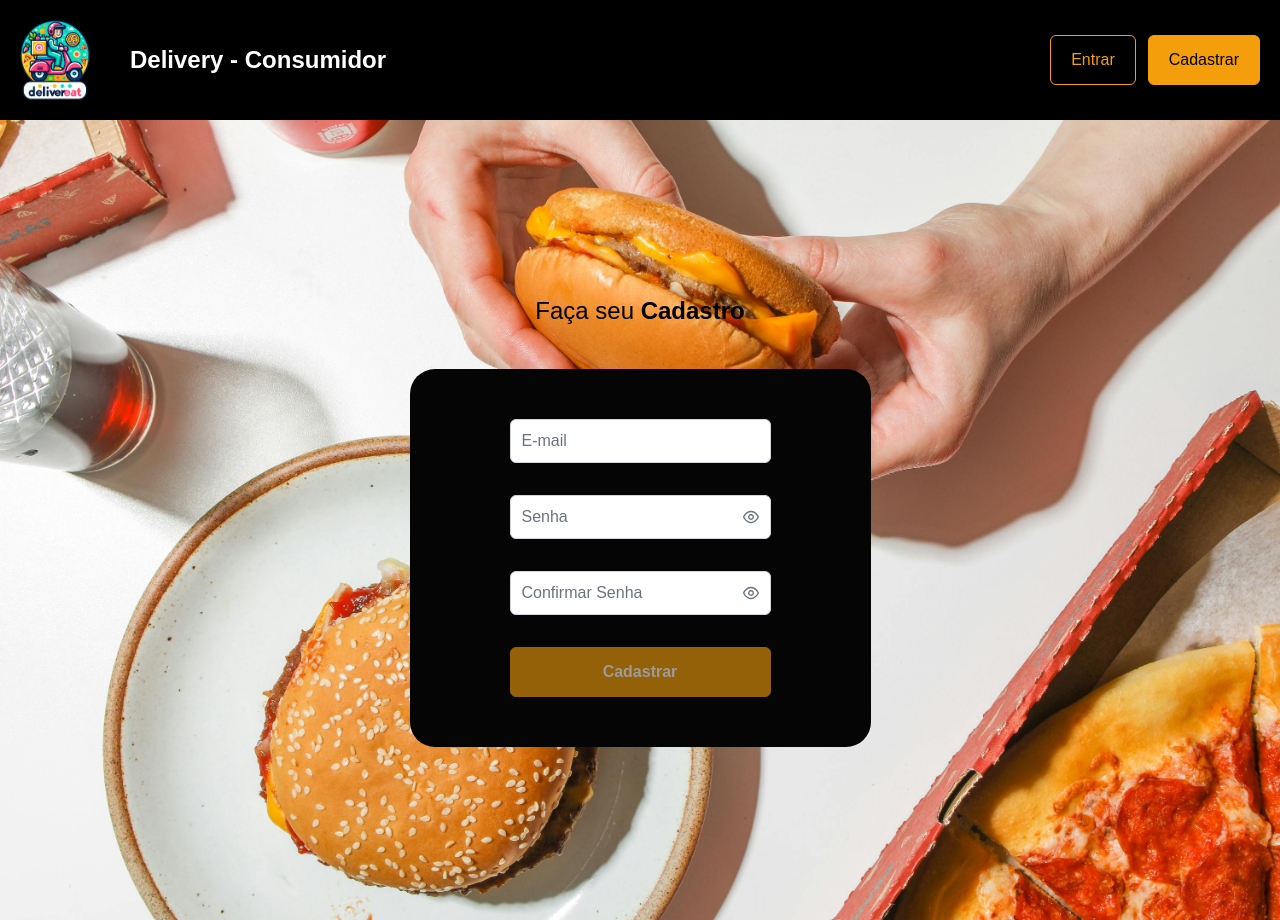
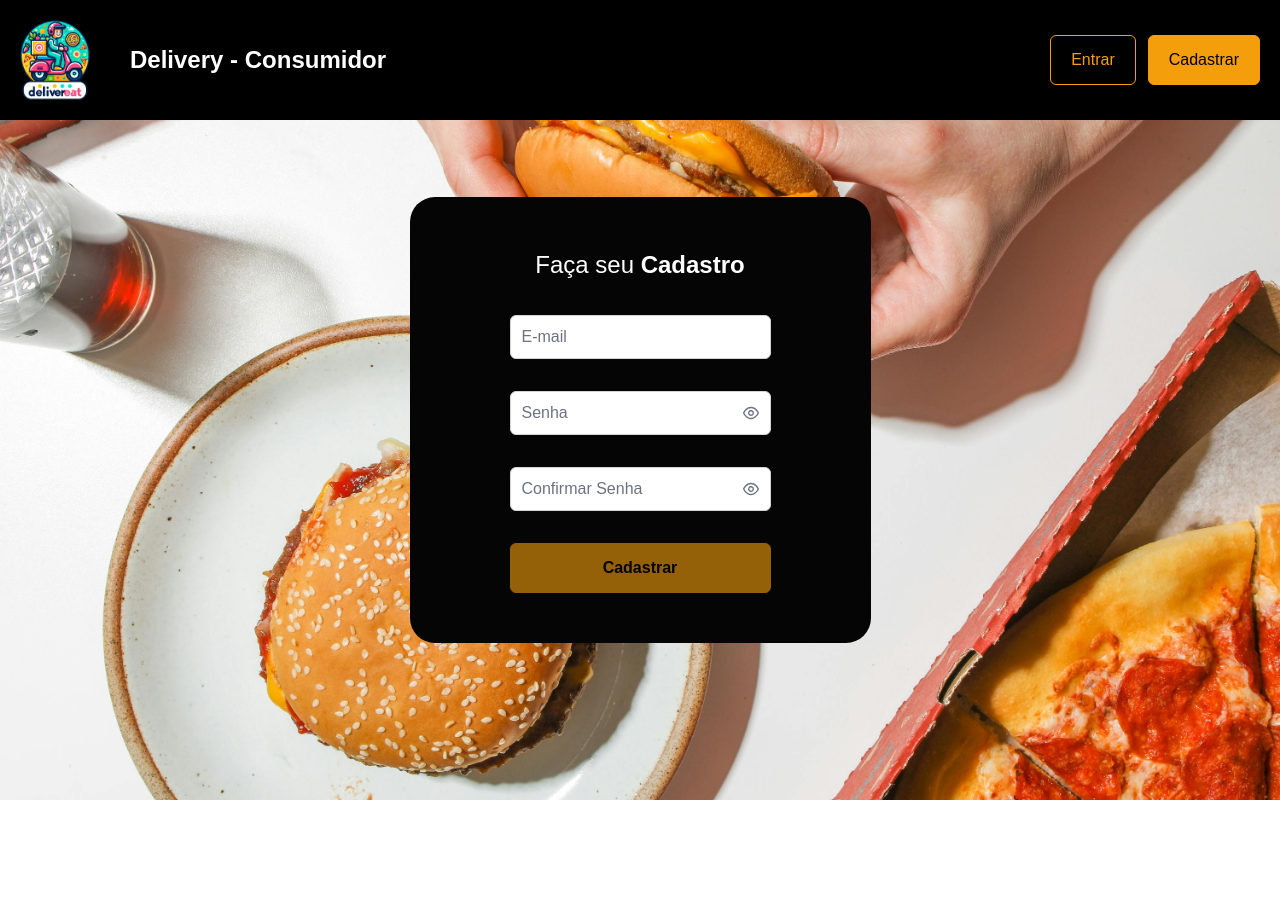
Before and after one commit to ThomBertelli/consumy, a Vue app: page /signup in a window 1280 px wide. After the commit the page ends 800 px from the top, so only its background shows below. Built offline with nearby package versions, Linux system fonts and the light colour scheme; no server answers; a web font is replaced by a local one.

Commit message:
style: ajust color and position

```diff
--- a/src/components/HeaderComponent.vue
+++ b/src/components/HeaderComponent.vue
@@ -20,7 +20,7 @@ const signOut = () => {
 
 <template>
 
-    <div class=" bg-black text-white flex justify-between w-full p-5 items-center">
+    <div class=" fixed bg-black text-white flex justify-between w-full p-5 items-center">
         <div class="flex items-center gap-10">
             <RouterLink :to="{name: 'home'}">
                 <img class=" cursor-pointer h-20 w-auto" src="../assets/images/delivery.png" alt="">
--- a/src/components/SignUp.vue
+++ b/src/components/SignUp.vue
@@ -46,9 +46,9 @@ const onSubmit = async () => {
 
 <template>
     <div class=" backimage flex flex-col justify-center items-center h-screen">
-        <h1>Faça seu <strong>Cadastro</strong></h1>
 
         <form class=" form-layout flex flex-col gap-8 mt-10  " @submit.prevent="onSubmit">
+            <h1 class="text-white text-center">Faça seu <strong>Cadastro</strong></h1>
 
             <FloatLabel>
                 <InputText class="w-full max-h-11" size="small" v-model="email" type="email" id="email" required />
@@ -103,7 +103,7 @@ const onSubmit = async () => {
 
             <ToastPrime />
 
-            <ButtonPrime :disabled="!passwordMatch" type="submit" label="Cadastrar" v-show="!awaiting" />
+            <ButtonPrime class="text-black" :disabled="!passwordMatch" type="submit" label="Cadastrar" v-show="!awaiting" />
         </form>
     </div>
 </template>
```
